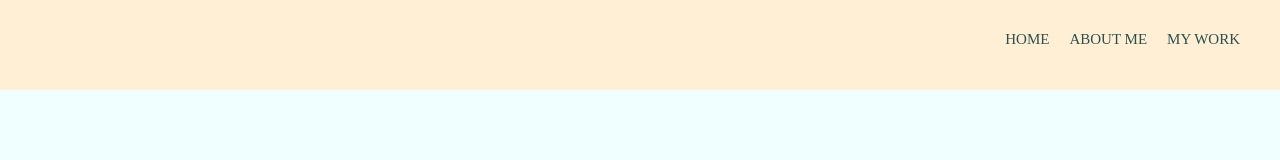
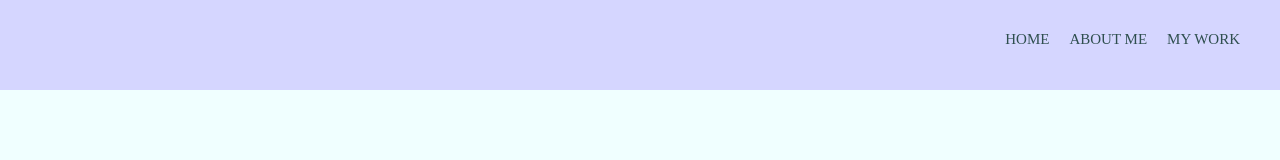
Before and after one commit to Aarushchamp/Aarushchamp.github.io, a plain HTML site: page index.html in a window 1280 px wide. Drawn offline with Linux system fonts and the light colour scheme.

Commit message:
Add files via upload

```diff
--- a/style.css
+++ b/style.css
@@ -1,7 +1,7 @@
 
     *{
     font-family: Sofia Pro;
-    font-weight:300;
+    font: weight 500;;
 }
 body, ul, li{
     margin:0;
@@ -20,7 +20,7 @@ body{
     padding:0 2%;
 }
 header{
-    background-color: papayawhip;
+    background-color: rgb(213, 214, 255);
     padding:10px 0;
 }
 .logo{
@@ -65,5 +65,7 @@ header nav li a{
   }
   a:hover{
     background-color: black;
+    margin: 30px;
+    padding: 40px;
     color: white;
   }
```
